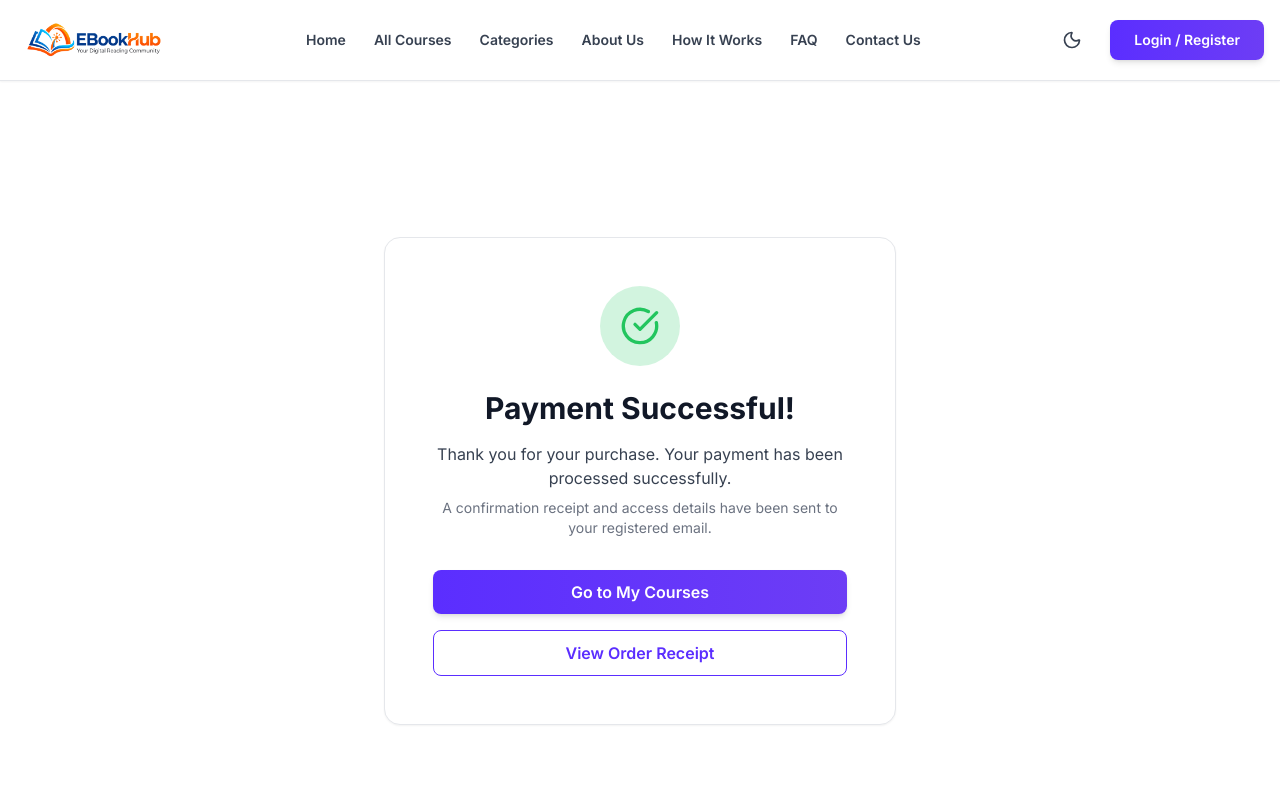
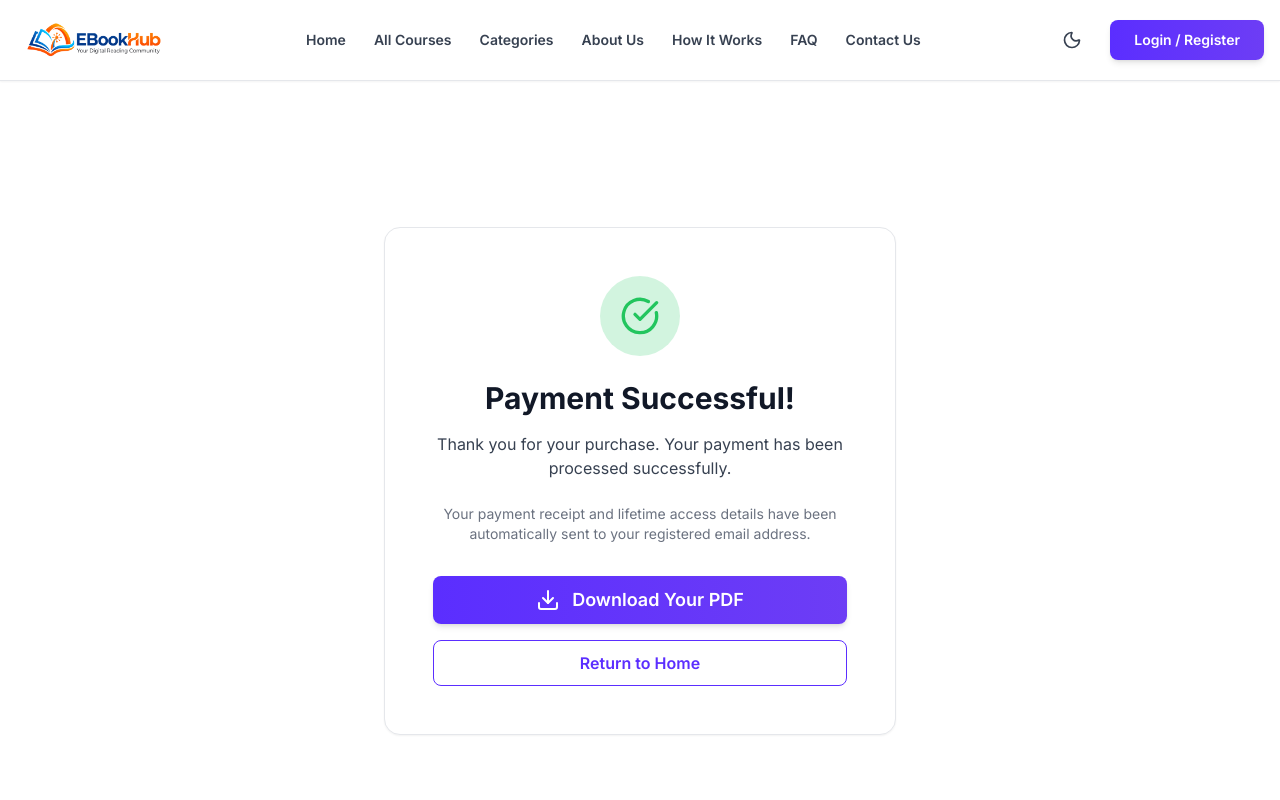
Before and after one commit to ARYAN11990/E-BOOKHUB, a Next.js app: page /payment-success in a window 1280 px wide. Shown: the top 800 px of the page. Built offline with nearby package versions, Linux system fonts and the light colour scheme.

Commit message:
Update payment success page with direct download button

```diff
--- /dev/null
+++ b/modify-checkout.js
@@ -0,0 +1,4 @@
+const fs = require('fs');
+let data = fs.readFileSync('src/app/checkout/page.tsx', 'utf-8');
+data = data.replace("router.push('/payment-success');", "router.push('/payment-success?courseId=' + course.id);");
+fs.writeFileSync('src/app/checkout/page.tsx', data);
--- a/src/app/checkout/page.tsx
+++ b/src/app/checkout/page.tsx
@@ -70,7 +70,7 @@ function CheckoutForm() {
           });
           const verifyData = await verifyRes.json();
           if (verifyData.success) {
-            router.push('/payment-success');
+            router.push('/payment-success?courseId=' + course.id);
           } else {
             router.push('/payment-failed');
           }
--- a/src/app/payment-success/page.tsx
+++ b/src/app/payment-success/page.tsx
@@ -1,31 +1,78 @@
+/* eslint-disable */
+'use client';
+
 import Link from 'next/link';
-import { CheckCircle } from 'lucide-react';
+import { CheckCircle, Download, FileText } from 'lucide-react';
+import { useSearchParams } from 'next/navigation';
+import { Suspense, useEffect, useState } from 'react';
+import { mockCourses } from '@/data/mockCourses';
 
-export default function PaymentSuccessPage() {
+function SuccessContent() {
+  const searchParams = useSearchParams();
+  const courseId = searchParams.get('courseId');
+  const [course, setCourse] = useState<any>(null);
+
+  useEffect(() => {
+    if (courseId) {
+      const found = mockCourses.find(c => c.id === courseId);
+      if (found) setCourse(found);
+    }
+  }, [courseId]);
+
   return (
-    <div className="min-h-screen bg-surface-main flex flex-col items-center justify-center p-4">
     <div className="bg-surface-main p-8 md:p-12 rounded-2xl border border-border-light shadow-sm text-center max-w-lg w-full">
       <div className="w-20 h-20 bg-green-500/20 text-green-500 rounded-full flex items-center justify-center mx-auto mb-6">
         <CheckCircle className="w-10 h-10" />
       </div>
 
       <h1 className="text-3xl font-bold text-text-primary mb-4">Payment Successful!</h1>
-        <p className="text-text-secondary mb-2">
+
+      {course ? (
+        <div className="mb-6 bg-surface-soft p-4 rounded-lg border border-border-light">
+          <p className="text-text-secondary mb-1 text-sm font-medium">You successfully purchased:</p>
+          <h2 className="text-lg font-bold text-brand-purple">{course.title}</h2>
+        </div>
+      ) : (
+        <p className="text-text-secondary mb-6">
           Thank you for your purchase. Your payment has been processed successfully.
         </p>
+      )}
+
       <p className="text-sm text-text-muted mb-8">
-          A confirmation receipt and access details have been sent to your registered email.
+        Your payment receipt and lifetime access details have been automatically sent to your registered email address.
       </p>
 
       <div className="space-y-4">
-          <Link href="/dashboard" className="w-full btn-primary py-3 inline-block">
-            Go to My Courses
+        {/* Fake download button that simulates a download for now */}
+        <button
+          onClick={() => {
+            alert('Your E-book PDF is downloading! (Note: Replace this alert with actual PDF file link later)');
+          }}
+          className="w-full btn-primary py-4 flex items-center justify-center text-lg shadow-md hover:shadow-lg transition-all transform hover:-translate-y-1"
+        >
+          <Download className="w-6 h-6 mr-3" />
+          Download Your PDF
+        </button>
+
+        <Link href="/" className="w-full btn-secondary py-3 flex items-center justify-center text-text-secondary">
+          Return to Home
         </Link>
-          <Link href="/dashboard/orders" className="w-full btn-secondary py-3 inline-block">
-            View Order Receipt
-          </Link>
-        </div>
       </div>
     </div>
   );
 }
+
+export default function PaymentSuccessPage() {
+  return (
+    <div className="min-h-screen bg-surface-main flex flex-col items-center justify-center p-4">
+      <Suspense fallback={
+        <div className="bg-surface-main p-12 rounded-2xl border border-border-light shadow-sm text-center flex flex-col items-center">
+          <div className="w-10 h-10 border-4 border-brand-purple border-t-transparent rounded-full animate-spin mb-4"></div>
+          <p className="text-text-secondary">Verifying your order...</p>
+        </div>
+      }>
+        <SuccessContent />
+      </Suspense>
+    </div>
+  );
+}
```
Lines whose indentation alone changed are shown as unchanged.
